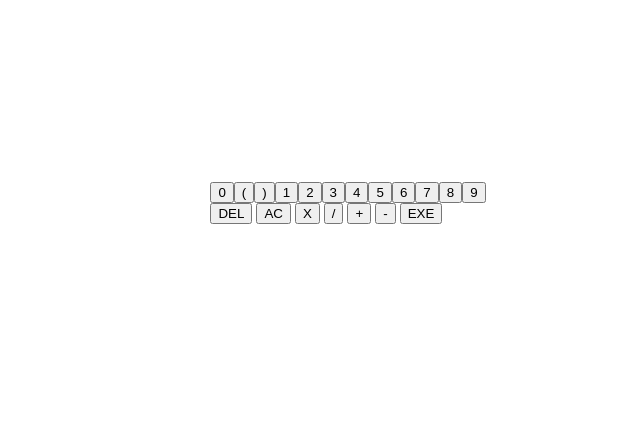
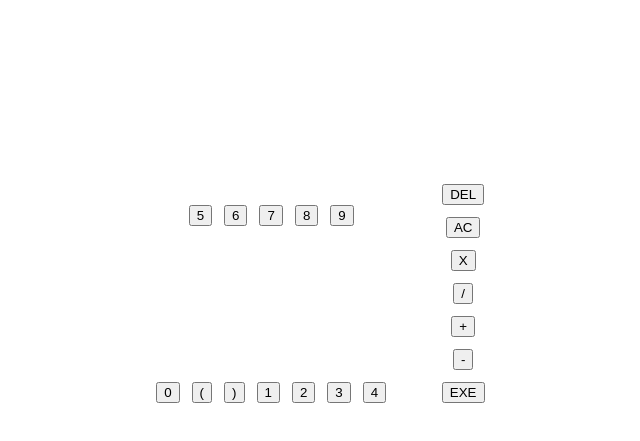
Before and after one commit to Majid-Shahani/ms-odin-projects, a plain HTML site: page calculator/index.html in a window 1280 px wide. Shown: the part 197-638 px from the top of the page, without its empty margins (292-932 px from the left). Drawn offline with Linux system fonts and the light colour scheme.

Commit message:
Add styling structure

```diff
--- a/calculator/script.js
+++ b/calculator/script.js
@@ -8,7 +8,7 @@ const operators = {
       if (n1 == undefined) return -1 * n2;
       else return n1 - n2;
     },
-  },
+  }, // needs proper unary - operator
   "*": { precedence: 2, op: (n1, n2) => n1 * n2 },
   "/": { precedence: 2, op: (n1, n2) => n1 / n2 },
 };
--- a/calculator/styles.css
+++ b/calculator/styles.css
@@ -7,3 +7,72 @@ body {
   justify-content: space-between;
   align-items: center;
 }
+
+main {
+  flex: 1 auto;
+  min-width: 100vw;
+
+  display: flex;
+  justify-content: center;
+  align-items: center;
+}
+
+#calc {
+  height: 50vh;
+  width: 30vw;
+  display: flex;
+  flex-direction: column;
+  justify-content: flex-start;
+  align-items: center;
+}
+
+#calcDisplay {
+  width: 100%;
+  flex: 2 auto;
+  padding: 4px 8px;
+
+  display: flex;
+  flex-direction: column;
+  justify-content: space-between;
+}
+#calcResult,
+#calcInput {
+  flex: 0 0 50%;
+}
+#calcResult {
+  text-align: start;
+}
+#calcInput {
+  text-align: end;
+}
+
+.buttonContainer {
+  width: 100%;
+  flex: 5 auto;
+  display: flex;
+  flex-flow: row nowrap;
+  justify-content: center;
+  align-items: center;
+}
+
+#numButtons {
+  width: 60%;
+  display: flex;
+  flex-flow: row wrap-reverse;
+  justify-content: center;
+  align-items: flex-start;
+}
+
+#opButtons {
+  width: 40%;
+  display: flex;
+  flex-flow: column wrap;
+  justify-content: flex-end;
+  align-items: center;
+}
+
+#numButtons,
+#opButtons {
+  height: 100%;
+  gap: 12px;
+}
```
